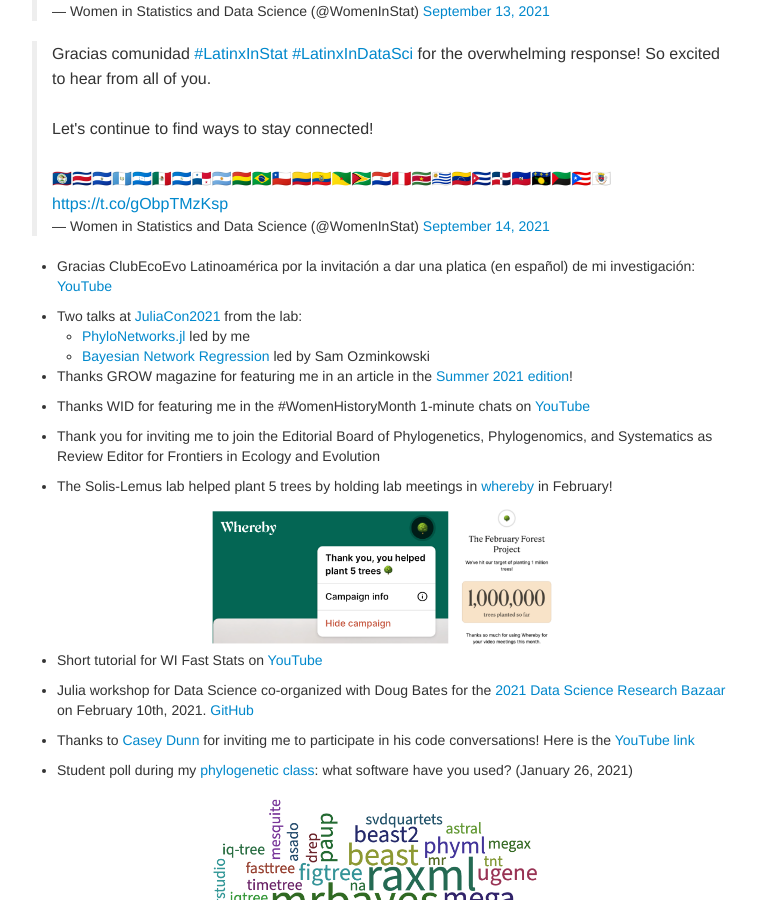
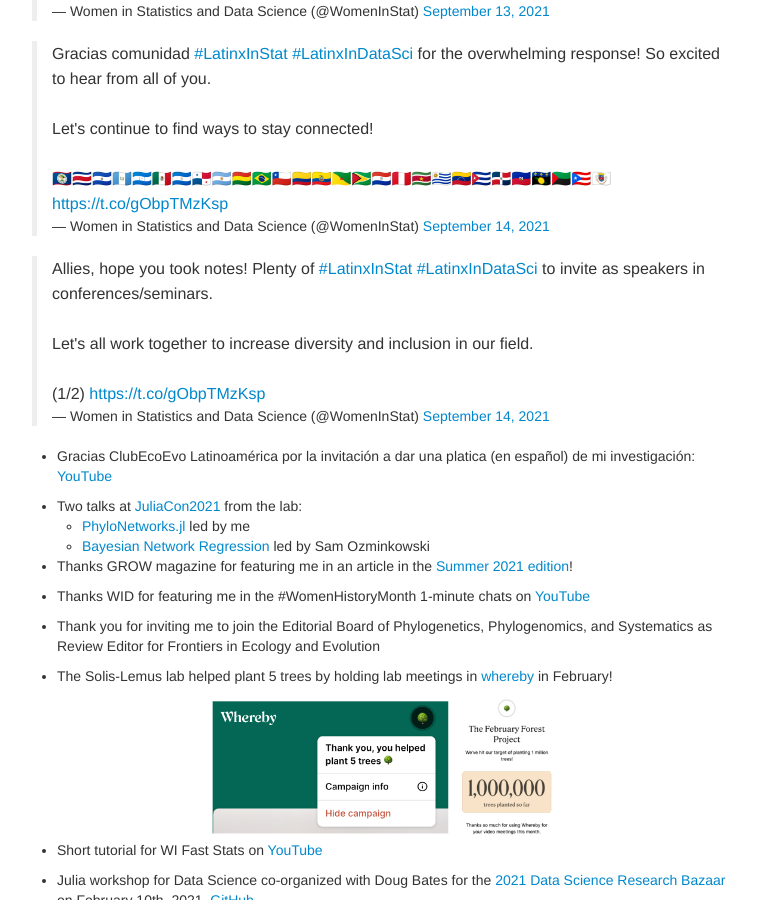
Before and after one commit to solislemuslab/solislemuslab.github.io, a Jekyll site: the page built from pages/news.md, in a window 1280 px wide and 900 px high, scrolled down 416 px. Shown: the whole window, without its empty margins (258-1015 px from the left). Built offline with Jekyll 4.4.1, drawn with Linux system fonts in a browser that asks for light colours; comment, search, counter and statistics services are not loaded.

Commit message:
added allies tweet

```diff
--- a/pages/news.md
+++ b/pages/news.md
@@ -14,6 +14,8 @@ description: Solis-Lemus lab
 <blockquote class="twitter-tweet"><p lang="en" dir="ltr">As Latinx in Stat, I want to focus today on Latinx visibility and amplifying Latinx voices. Excited to introduce <a href="https://twitter.com/hashtag/LatinxInStat?src=hash&amp;ref_src=twsrc%5Etfw">#LatinxInStat</a> <a href="https://twitter.com/hashtag/LatinxInDataSci?src=hash&amp;ref_src=twsrc%5Etfw">#LatinxInDataSci</a> 🎉🎉🎉<br><br>Please introduce yourself 👋 and tag others. Feel free to reply in any language.<br>I&#39;ll start 👇</p>&mdash; Women in Statistics and Data Science (@WomenInStat) <a href="https://twitter.com/WomenInStat/status/1437404461635342342?ref_src=twsrc%5Etfw">September 13, 2021</a></blockquote> <script async src="https://platform.twitter.com/widgets.js" charset="utf-8"></script>
 
 <blockquote class="twitter-tweet"><p lang="en" dir="ltr">Gracias comunidad <a href="https://twitter.com/hashtag/LatinxInStat?src=hash&amp;ref_src=twsrc%5Etfw">#LatinxInStat</a> <a href="https://twitter.com/hashtag/LatinxInDataSci?src=hash&amp;ref_src=twsrc%5Etfw">#LatinxInDataSci</a> for the overwhelming response! So excited to hear from all of you.<br><br>Let&#39;s continue to find ways to stay connected!<br><br>🇧🇿🇨🇷🇸🇻🇬🇹🇭🇳🇲🇽🇳🇮🇵🇦🇦🇷🇧🇴🇧🇷🇨🇱🇨🇴🇪🇨🇬🇫🇬🇾🇵🇾🇵🇪🇸🇷🇺🇾🇻🇪🇨🇺🇩🇴🇭🇹🇬🇵🇲🇶🇵🇷🇧🇱 <a href="https://t.co/gObpTMzKsp">https://t.co/gObpTMzKsp</a></p>&mdash; Women in Statistics and Data Science (@WomenInStat) <a href="https://twitter.com/WomenInStat/status/1437584487618158595?ref_src=twsrc%5Etfw">September 14, 2021</a></blockquote> <script async src="https://platform.twitter.com/widgets.js" charset="utf-8"></script>
+
+<blockquote class="twitter-tweet"><p lang="en" dir="ltr">Allies, hope you took notes! Plenty of <a href="https://twitter.com/hashtag/LatinxInStat?src=hash&amp;ref_src=twsrc%5Etfw">#LatinxInStat</a> <a href="https://twitter.com/hashtag/LatinxInDataSci?src=hash&amp;ref_src=twsrc%5Etfw">#LatinxInDataSci</a> to invite as speakers in conferences/seminars. <br><br>Let&#39;s all work together to increase diversity and inclusion in our field.<br><br>(1/2) <a href="https://t.co/gObpTMzKsp">https://t.co/gObpTMzKsp</a></p>&mdash; Women in Statistics and Data Science (@WomenInStat) <a href="https://twitter.com/WomenInStat/status/1437764708124221440?ref_src=twsrc%5Etfw">September 14, 2021</a></blockquote> <script async src="https://platform.twitter.com/widgets.js" charset="utf-8"></script>
 
 - Gracias ClubEcoEvo Latinoamérica por la invitación a dar una platica (en español) de mi investigación: [YouTube](https://www.youtube.com/watch?v=PKXf1W4bocQ)
 
```
